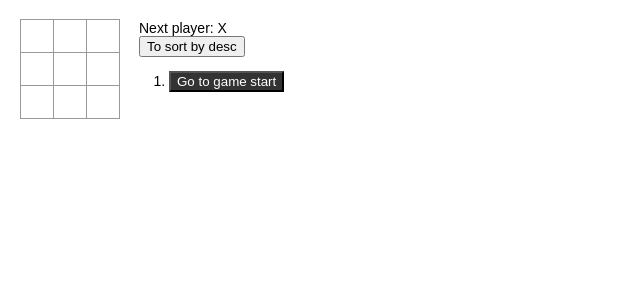
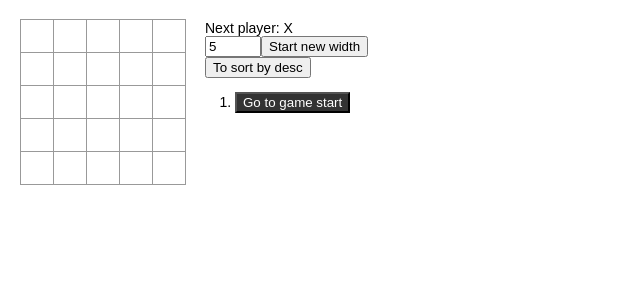
Before and after one commit to ahl2811/tictactoe-bt2, a React (Create React App) app: page / in a window 1280 px wide. Shown: the top 300 px of the page, without its empty margins (0-640 px from the left). Built offline with nearby package versions, Linux system fonts and the light colour scheme.

Commit message:
Update change width

```diff
--- a/src/App.js
+++ b/src/App.js
@@ -1,15 +1,39 @@
 import { useState } from 'react';
 import Board from './components/Board';
-import { SQUARES_LENGTH } from './constants';
+import { MAX_WIDTH, MIN_WIDTH } from './constants';
 import { calculateWinner } from './helpers';
 
 function App() {
+  const localBoardWidth = localStorage.getItem('boardWidth')
+    ? localStorage.getItem('boardWidth')
+    : MIN_WIDTH;
+  const [boardWidth, setBoardWidth] = useState(localBoardWidth);
   const [history, setHistory] = useState([
-    { selectedItem: undefined, squares: Array(SQUARES_LENGTH ** 2).fill(null) },
+    {
+      selectedItem: undefined,
+      squares: Array(localBoardWidth ** 2).fill(null),
+    },
   ]);
   const [stepNumber, setStepNumber] = useState(0);
   const [xIsNext, setXIsNext] = useState(true);
   const [isDescSort, setIsDescSort] = useState(false);
+
+  const initGame = (width) => {
+    setHistory([
+      { selectedItem: undefined, squares: Array(width ** 2).fill(null) },
+    ]);
+    setStepNumber(0);
+    setXIsNext(true);
+  };
+
+  const onChangeBoardWidth = () => {
+    if (!(boardWidth >= MIN_WIDTH && boardWidth <= MAX_WIDTH)) {
+      alert(`Value must be in range ${MIN_WIDTH} to ${MAX_WIDTH}`);
+      return;
+    }
+    initGame(boardWidth);
+    localStorage.setItem('boardWidth', boardWidth);
+  };
 
   const handleClick = (i) => {
     const newHistory = history.slice(0, stepNumber + 1);
@@ -35,6 +59,12 @@ function App() {
     setIsDescSort(!isDescSort);
   };
 
+  const handleEnterBoardWidthInput = (event) => {
+    if (event.key === 'Enter') {
+      onChangeBoardWidth();
+    }
+  };
+
   const moves = history.map((step, index) => {
     let move = index;
     if (isDescSort) {
@@ -44,7 +74,7 @@ function App() {
     return (
       <li key={move}>
         <button
-          className={stepNumber === move && 'move-list selected'}
+          className={stepNumber === move ? 'move-list selected' : ''}
           onClick={() => jumpTo(move)}
         >
           {desc}
@@ -58,7 +88,7 @@ function App() {
   let wonLine = [];
   const winner = calculateWinner(squares);
 
-  if (stepNumber === SQUARES_LENGTH ** 2) {
+  if (stepNumber === history[0].squares.length) {
     status = 'You drawed!!!';
   }
   if (winner) {
@@ -79,6 +109,17 @@ function App() {
       </div>
       <div className="game-info">
         <div>{status}</div>
+        <div>
+          <input
+            value={boardWidth}
+            type="number"
+            min={MIN_WIDTH}
+            max={MAX_WIDTH}
+            onChange={(e) => setBoardWidth(e.target.value)}
+            onKeyPress={handleEnterBoardWidthInput}
+          ></input>
+          <button onClick={onChangeBoardWidth}>Start new width</button>
+        </div>
         <button onClick={toggleSort}>
           {isDescSort ? 'To sort by asc' : 'To sort by desc'}
         </button>
--- a/src/components/Board.js
+++ b/src/components/Board.js
@@ -1,29 +1,30 @@
 import React from 'react';
-import { SQUARES_LENGTH } from '../constants';
 import Square from './Square';
 
 export default function Board({ squares, wonLine, selectedItem, onClick }) {
+  const width = Math.sqrt(squares.length);
+
   const renderSquare = (i) => {
     const isWon = wonLine.includes(i);
     const isSelected = selectedItem === i;
-
     return (
       <Square
         value={squares[i]}
         selected={isSelected}
         won={isWon}
         onClick={() => onClick(i)}
+        key={i}
       />
     );
   };
 
   return (
     <div>
-      {[...Array(SQUARES_LENGTH).keys()].map((row) => {
+      {[...Array(width).keys()].map((row) => {
         return (
-          <div className="board-row">
-            {[...Array(SQUARES_LENGTH).keys()].map((col) => {
-              return renderSquare(row * SQUARES_LENGTH + col);
+          <div className="board-row" key={row}>
+            {[...Array(width).keys()].map((col) => {
+              return renderSquare(row * width + col);
             })}
           </div>
         );
--- a/src/constants.js
+++ b/src/constants.js
@@ -1 +1,2 @@
-export const SQUARES_LENGTH = 3;
+export const MIN_WIDTH = 5;
+export const MAX_WIDTH = 12;
--- a/src/helpers.js
+++ b/src/helpers.js
@@ -1,18 +1,112 @@
 const calculateWinner = (squares) => {
-  const lines = [
-    [0, 1, 2],
-    [3, 4, 5],
-    [6, 7, 8],
-    [0, 3, 6],
-    [1, 4, 7],
-    [2, 5, 8],
-    [0, 4, 8],
-    [2, 4, 6],
-  ];
-  for (let i = 0; i < lines.length; i++) {
-    const [a, b, c] = lines[i];
-    if (squares[a] && squares[a] === squares[b] && squares[a] === squares[c]) {
-      return { name: squares[a], line: lines[i] };
+  const nMax = 5;
+  const n = Math.sqrt(squares.length);
+
+  const getWinLineByRow = (row) => {
+    let winLine = [];
+    for (let i = 0; i <= n - nMax; i++) {
+      if (
+        squares[row * n + i] &&
+        squares[row * n + i] === squares[row * n + i + 1] &&
+        squares[row * n + i] === squares[row * n + i + 2] &&
+        squares[row * n + i] === squares[row * n + i + 3] &&
+        squares[row * n + i] === squares[row * n + i + 4]
+      ) {
+        for (let j = 0; j < nMax; j++) {
+          winLine.push(n * row + i + j);
+        }
+        break;
+      }
+    }
+    return winLine;
+  };
+
+  for (let row = 0; row < n; row++) {
+    const winLine = getWinLineByRow(row);
+    if (winLine.length > 0) {
+      return { name: squares[winLine[0]], line: winLine };
+    }
+  }
+
+  const getWinLineByCol = (col) => {
+    let winLine = [];
+    for (let i = 0; i <= n - nMax; i++) {
+      if (
+        squares[i * n + col] &&
+        squares[i * n + col] === squares[(i + 1) * n + col] &&
+        squares[i * n + col] === squares[(i + 2) * n + col] &&
+        squares[i * n + col] === squares[(i + 3) * n + col] &&
+        squares[i * n + col] === squares[(i + 4) * n + col]
+      ) {
+        for (let j = 0; j < nMax; j++) {
+          winLine.push((i + j) * n + col);
+        }
+        break;
+      }
+    }
+    return winLine;
+  };
+
+  for (let col = 0; col < n; col++) {
+    const winLine = getWinLineByCol(col);
+    if (winLine.length > 0) {
+      return { name: squares[winLine[0]], line: winLine };
+    }
+  }
+
+  const getWinLineByRightCross = (x, y) => {
+    let winLine = [];
+    for (let i = 0; i <= n - nMax; i++) {
+      if (
+        squares[x * n + y] &&
+        squares[x * n + y] === squares[(x + 1) * n + y + 1] &&
+        squares[x * n + y] === squares[(x + 2) * n + y + 2] &&
+        squares[x * n + y] === squares[(x + 3) * n + y + 3] &&
+        squares[x * n + y] === squares[(x + 4) * n + y + 4]
+      ) {
+        for (let j = 0; j < nMax; j++) {
+          winLine.push((x + j) * n + y + j);
+        }
+        break;
+      }
+    }
+    return winLine;
+  };
+
+  for (let row = 0; row <= n - nMax; row++) {
+    for (let col = 0; col <= n - nMax; col++) {
+      const winLine = getWinLineByRightCross(row, col);
+      if (winLine.length > 0) {
+        return { name: squares[winLine[0]], line: winLine };
+      }
+    }
+  }
+
+  const getWinLineByLeftCross = (x, y) => {
+    let winLine = [];
+    for (let i = 0; i <= n - nMax; i++) {
+      if (
+        squares[x * n + y] &&
+        squares[x * n + y] === squares[(x + 1) * n + y - 1] &&
+        squares[x * n + y] === squares[(x + 2) * n + y - 2] &&
+        squares[x * n + y] === squares[(x + 3) * n + y - 3] &&
+        squares[x * n + y] === squares[(x + 4) * n + y - 4]
+      ) {
+        for (let j = 0; j < nMax; j++) {
+          winLine.push((x + j) * n + y - j);
+        }
+        break;
+      }
+    }
+    return winLine;
+  };
+
+  for (let row = 0; row <= n - nMax; row++) {
+    for (let col = n - 1; col >= nMax - 1; col--) {
+      const winLine = getWinLineByLeftCross(row, col);
+      if (winLine.length > 0) {
+        return { name: squares[winLine[0]], line: winLine };
+      }
     }
   }
   return null;
```
